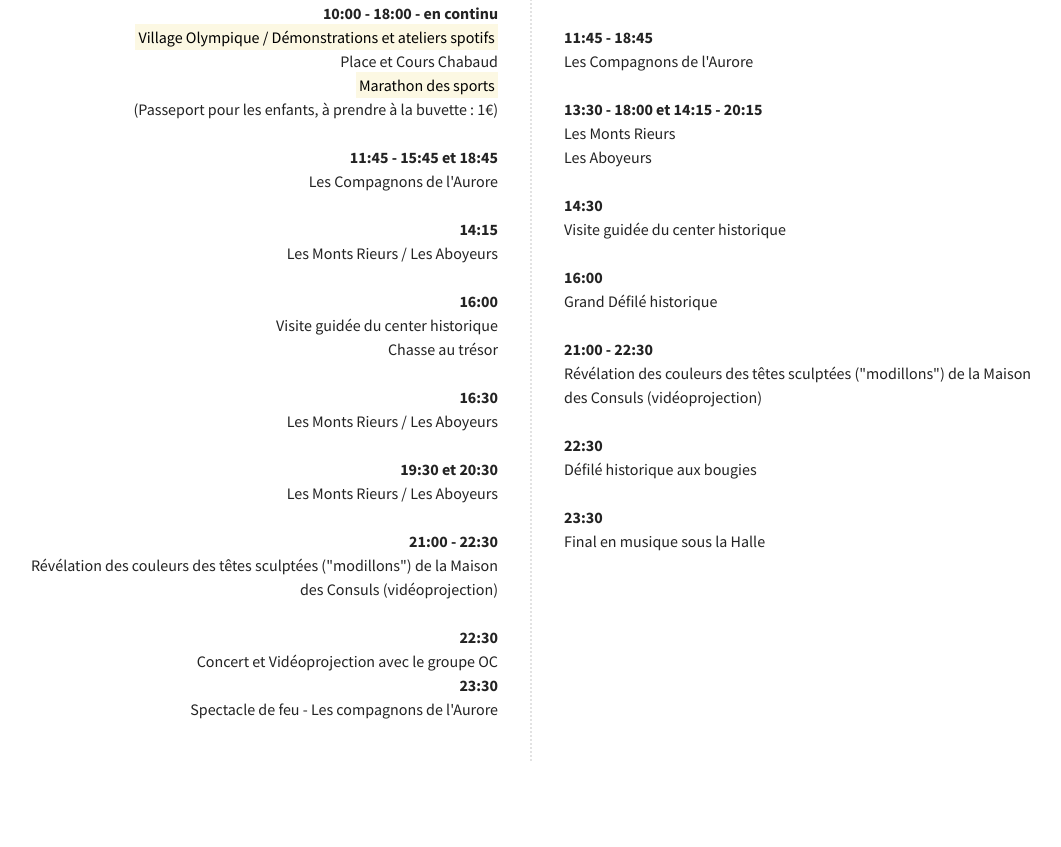
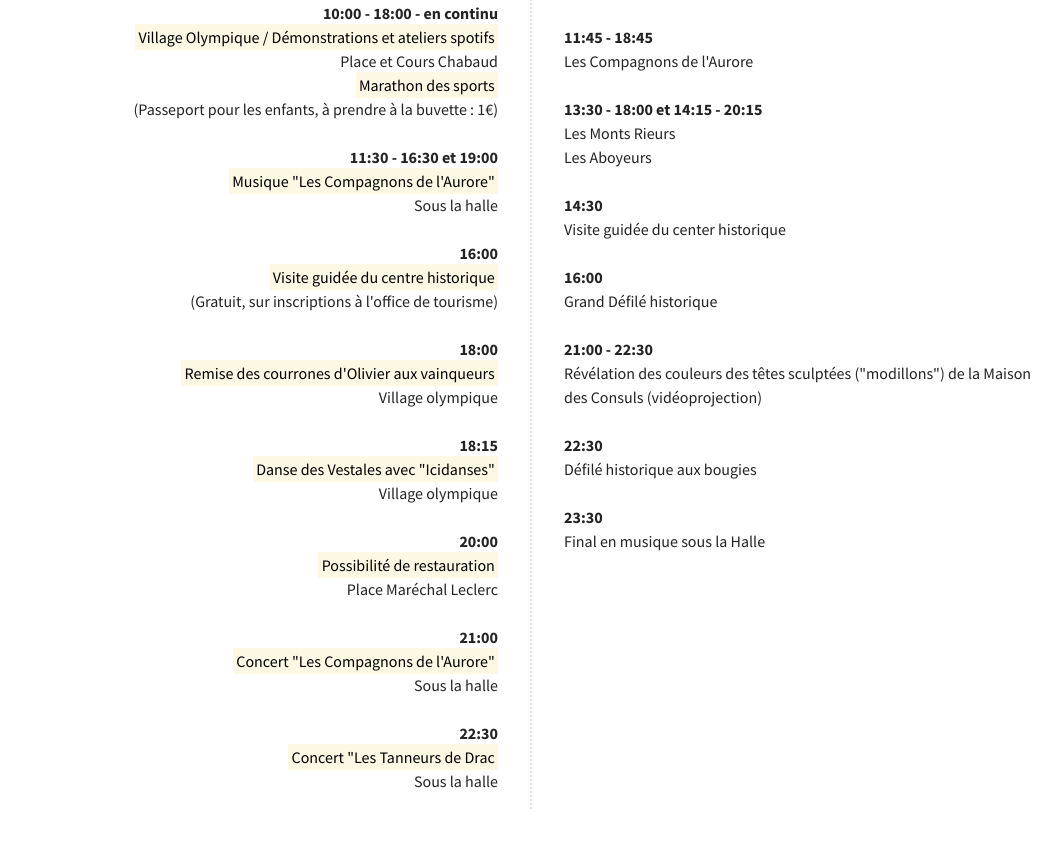
Before and after one commit to BenGex31/feteshistoriquesmirepoix, a website: page index.html in a window 1280 px wide. Shown: the part 3415-4262 px from the top of the page, without its empty margins (108-1169 px from the left). Drawn offline with Linux system fonts and the light colour scheme; files whose address does not match are found by name.

Commit message:
Update index.html

```diff
--- a/index.html
+++ b/index.html
@@ -295,14 +295,19 @@
                     Place et Cours Chabaud<br>
                     <mark>Marathon des sports</mark><br>
                     (Passeport pour les enfants, à prendre à la buvette : 1€)<br><br>
-                    <strong>11:45 - 15:45 et 18:45<br></strong>Les Compagnons de l'Aurore<br><br>
-                    <strong>14:15<br></strong>Les Monts Rieurs / Les Aboyeurs<br><br>
-                    <strong>16:00<br></strong>Visite guidée du center historique<br>Chasse au trésor<br><br>
-                    <strong>16:30<br></strong>Les Monts Rieurs / Les Aboyeurs<br><br>
-                    <strong>19:30 et 20:30<br></strong>Les Monts Rieurs / Les Aboyeurs<br><br>
-                    <strong>21:00 - 22:30<br></strong>Révélation des couleurs des têtes sculptées ("modillons") de la Maison des Consuls (vidéoprojection)<br><br>
-                    <strong>22:30<br></strong>Concert et Vidéoprojection avec le groupe OC<br>
-                    <strong>23:30<br></strong>Spectacle de feu - Les compagnons de l'Aurore<br><br>
+                    <strong>11:30 - 16:30 et 19:00<br></strong><mark>Musique "Les Compagnons de l'Aurore"</mark><br>
+                    Sous la halle<br><br>
+                    <strong>16:00<br></strong><mark>Visite guidée du centre historique</mark><br>(Gratuit, sur inscriptions à l'office de tourisme)<br><br>
+                    <strong>18:00<br></strong><mark>Remise des courrones d'Olivier aux vainqueurs</mark><br>
+                    Village olympique<br><br>
+                    <strong>18:15<br></strong><mark>Danse des Vestales avec "Icidanses"</mark><br>
+                    Village olympique<br><br>
+                    <strong>20:00<br></strong><mark>Possibilité de restauration</mark><br>
+                    Place Maréchal Leclerc<br><br>
+                    <strong>21:00<br></strong><mark>Concert "Les Compagnons de l'Aurore"</mark><br>
+                    Sous la halle<br><br>
+                    <strong>22:30<br></strong><mark>Concert "Les Tanneurs de Drac</mark><br>
+                    Sous la halle
             </div>
             <div class="article mb-4 col-sm-12 col-md-6">
                 <h4 class="pb-3 mbr-fonts-style article-counter-right align-left display-1">
```
